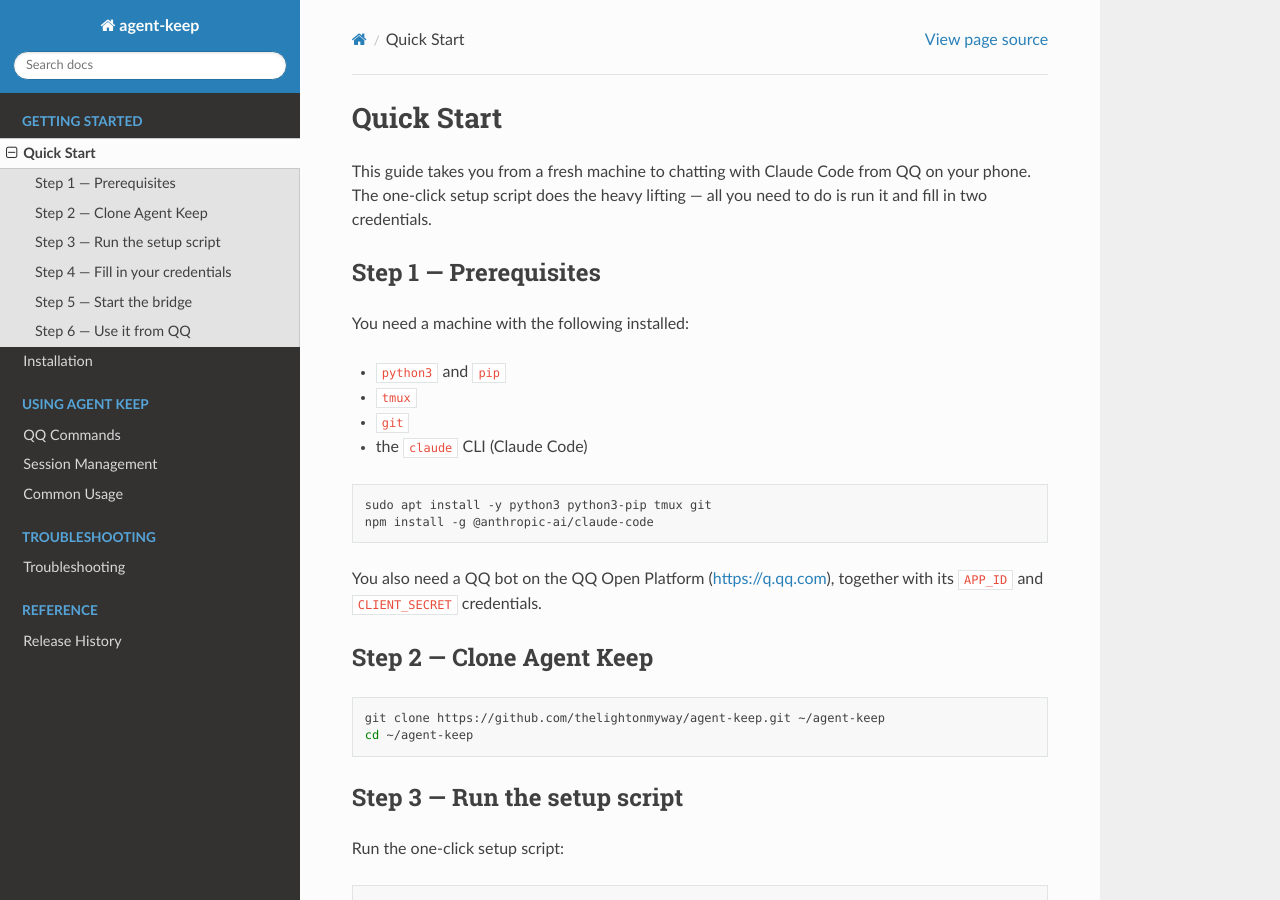
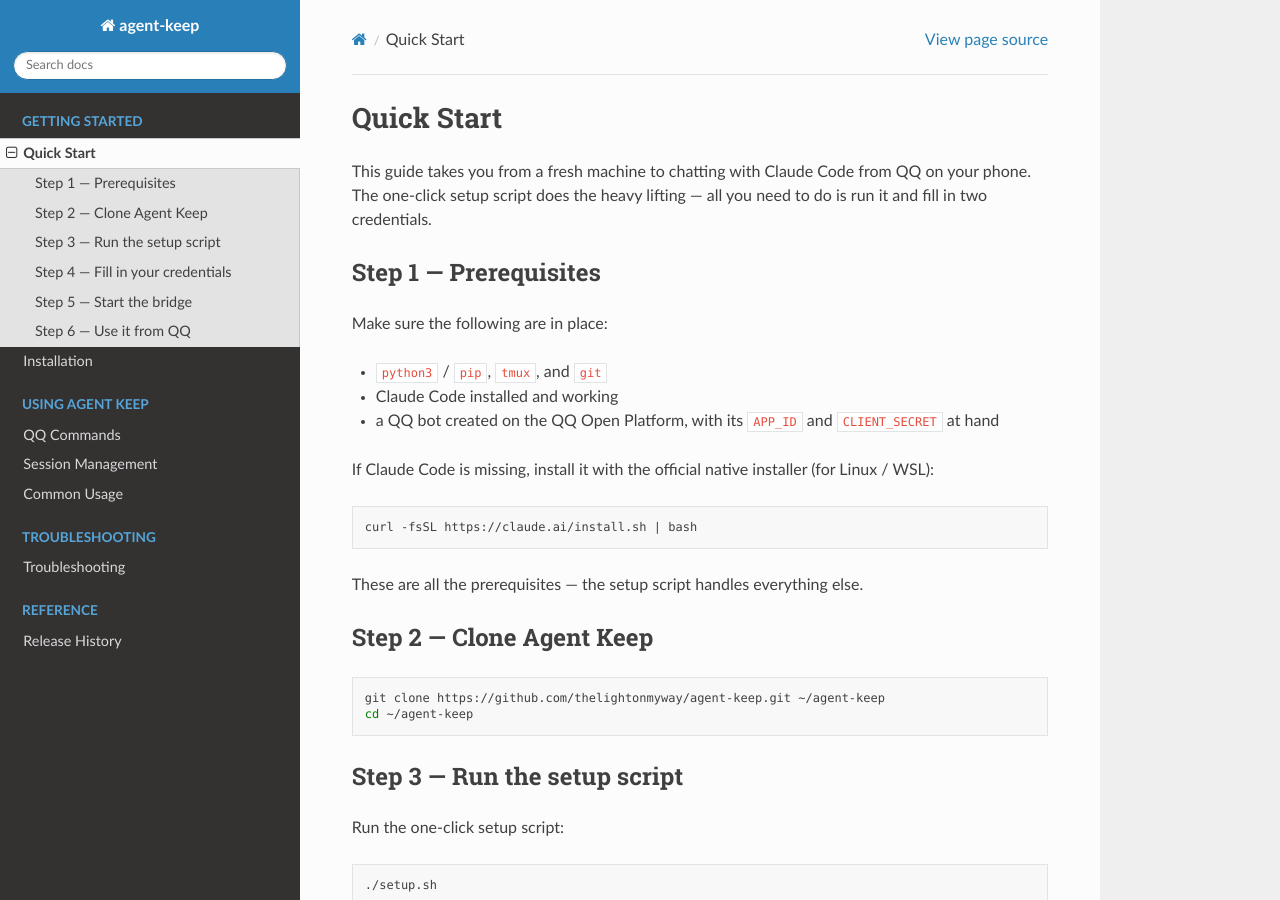
Before and after one commit to thelightonmyway/AI-Bridge-QQrobot-claude, a Sphinx documentation site: the page built from docs/source/quickstart.rst, in a window 1280 px wide and 900 px high. Built offline with Sphinx 7.4.7 and the Read the Docs theme 3.1.0, drawn with Linux system fonts in a browser that asks for light colours.

Commit message:
docs: simplify quickstart prerequisites

```diff
--- a/docs/source/quickstart.rst
+++ b/docs/source/quickstart.rst
@@ -8,20 +8,21 @@
 Step 1 — Prerequisites
 ----------------------
 
-You need a machine with the following installed:
+Make sure the following are in place:
 
-* ``python3`` and ``pip``
-* ``tmux``
-* ``git``
-* the ``claude`` CLI (Claude Code)
+* ``python3`` / ``pip``, ``tmux``, and ``git``
+* Claude Code installed and working
+* a QQ bot created on the QQ Open Platform, with its ``APP_ID`` and
+  ``CLIENT_SECRET`` at hand
+
+If Claude Code is missing, install it with the official native installer
+(for Linux / WSL):
 
 .. code-block:: bash
 
-   sudo apt install -y python3 python3-pip tmux git
-   npm install -g @anthropic-ai/claude-code
+   curl -fsSL https://claude.ai/install.sh | bash
 
-You also need a QQ bot on the QQ Open Platform (https://q.qq.com), together
-with its ``APP_ID`` and ``CLIENT_SECRET`` credentials.
+These are all the prerequisites — the setup script handles everything else.
 
 Step 2 — Clone Agent Keep
 -------------------------
```
